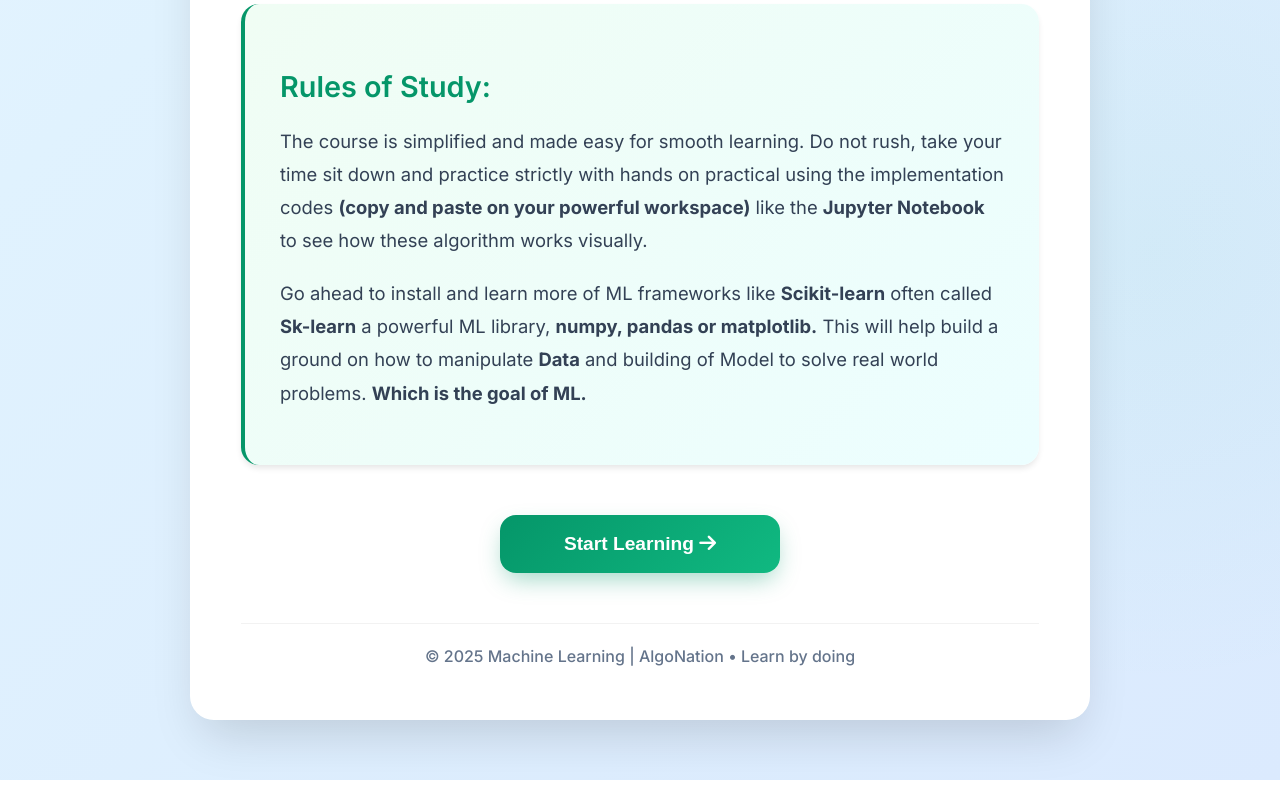
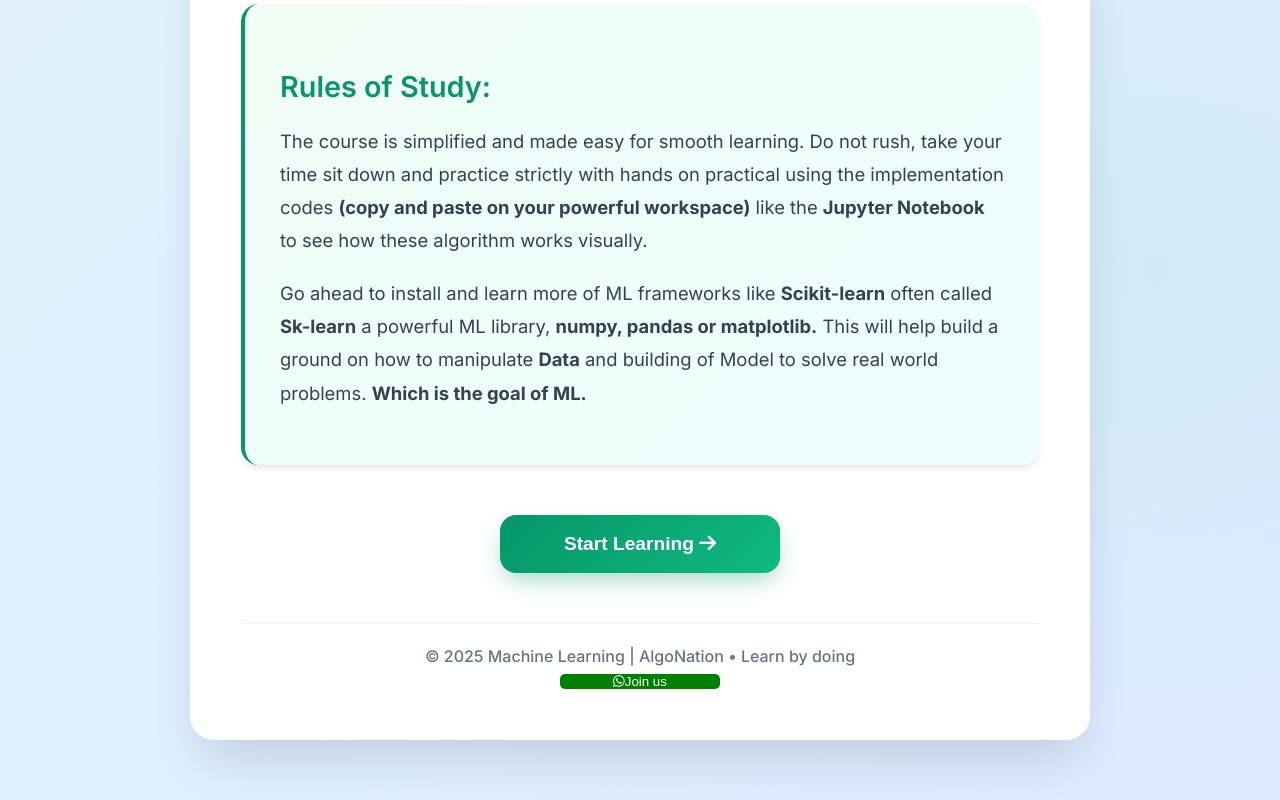
Before and after one commit to emezch93/Machine-Learning-AlgoNation-Course, a plain HTML site: page index.html in a window 1280 px wide. Shown: the part 1686-2486 px from the top of the page. Drawn offline with Linux system fonts and the light colour scheme.

Commit message:
Add files via upload

```diff
--- a/index.html
+++ b/index.html
@@ -528,6 +528,20 @@
         font-size: 1.1rem;
       }
     }
+    .join-btn{
+      display: block;
+      margin: 0 auto;
+      background: green;
+      color: white;
+      border-radius: 5px;
+      border: none;
+      width: 20%;
+      height:50%;
+      margin-top: 5px;
+    }
+    a{
+      text-decoration: none;
+    }
   </style>
 </head>
 <body>
@@ -567,9 +581,15 @@
     </div>
 
     <button id="startBtn" class="cta-btn">Start Learning <i class="fas fa-arrow-right"></i></button>
+
+
     <footer>
       &copy; 2025 Machine Learning | AlgoNation • Learn by doing
     </footer>
+      <a href="https://chat.whatsapp.com/JJCb9NTNQp6B0FtkbS6FqC?mode=ems_copy_t" target="_blank">
+      <button id="startBtn" class="join-btn"><i class="fab fa-whatsapp"></i>Join us
+      </button>
+      </a>
   </div>
 
   <!-- Loader -->
```
